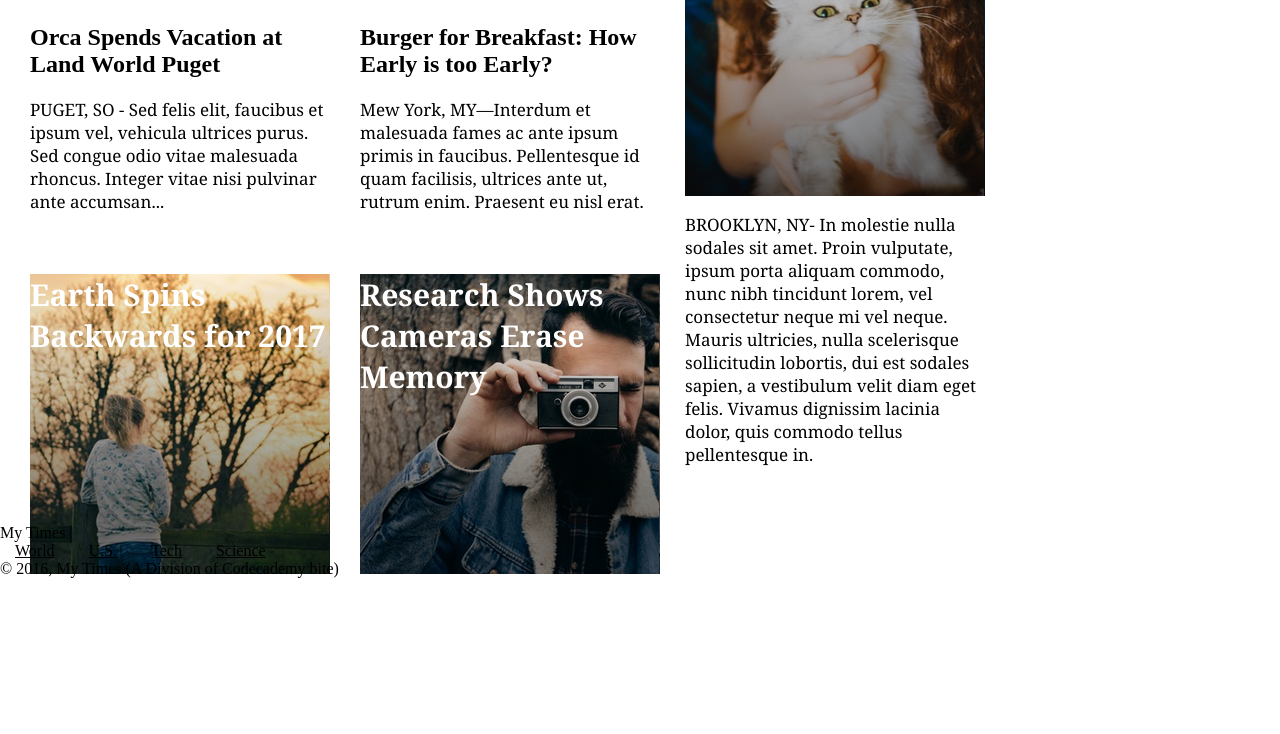
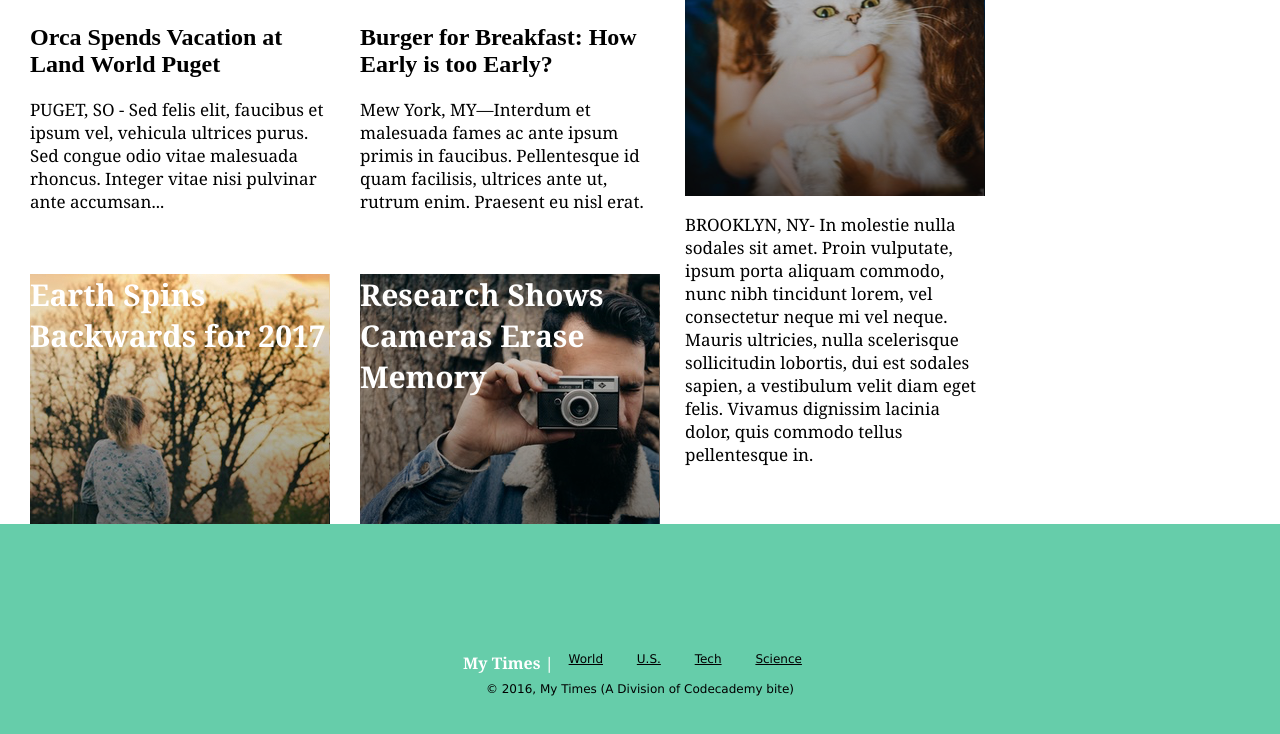
Before and after one commit to ejs21/MyTimes, a plain HTML site: page index.html in a window 1280 px wide. Shown: the part 683-1417 px from the top of the page. Before the commit the page ends 1261 px from the top, so only its background shows below. Drawn offline with Linux system fonts and the light colour scheme.

Commit message:
Add footer.

```diff
--- a/index.html
+++ b/index.html
@@ -114,6 +114,8 @@
 
     <footer>
 
+      <div class="rowtop">
+
       <div class="name">
         My Times |
       </div>
@@ -125,6 +127,8 @@
           <span><a href="#science">Science</a></span>
       </nav>
 
+    </div>
+
       <div class="copyright">
       &copy 2016, My Times (A Division of Codecademy bite)
       </div>
--- a/resources/css/style.css
+++ b/resources/css/style.css
@@ -141,3 +141,35 @@ nav span {
   margin-left: 5px;
   margin-right: 10px;
 }
+
+/* Footer */
+
+footer {
+  background-color: MediumAquamarine;
+  margin: auto;
+  font-family: Verdana;
+  font-size: 12px;
+  display: flex;
+  flex-direction: column;
+  justify-content: center;
+  align-items: center;
+  height: 300px;
+}
+
+.rowtop {
+  display: flex;
+  justify-content: center;
+  height: 30px;
+}
+
+.rowtop nav {
+  display: inline-block;
+  padding-right: 0px;
+}
+
+.rowtop .name {
+  font-family: Georgia;
+  font-size: 16px;
+  font-weight: bold;
+  color: white;
+}
```
